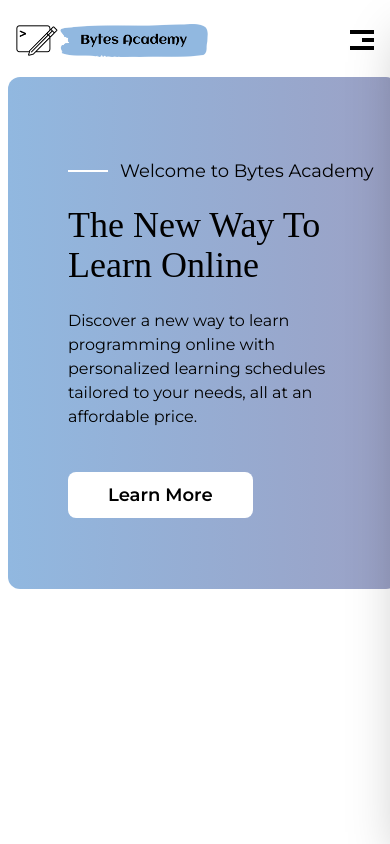
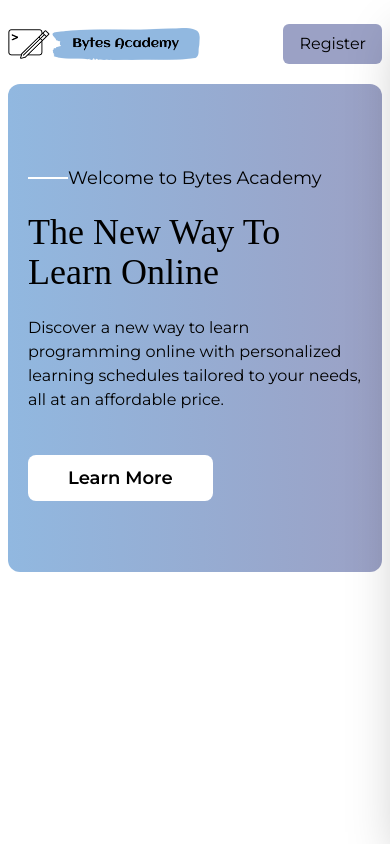
Before and after one commit to kalebmelaku/bytesacademy, a React (Vite) app: page / in a window 390 px wide. Built offline with nearby package versions, Linux system fonts and the light colour scheme; a web font is replaced by a local one.

Commit message:
margin issue fixed

```diff
--- a/src/App.jsx
+++ b/src/App.jsx
@@ -1,5 +1,6 @@
 import { BrowserRouter as Router, Route, Routes } from "react-router-dom";
 import Home from "./pages/Home";
+import Register from "./pages/Register";
 
 function App() {
 	return (
@@ -7,6 +8,7 @@ function App() {
       <Router>
         <Routes>
           <Route path="/" element={<Home />} />
+          <Route path="/register" element={<Register />} />
         </Routes>
       </Router>
 		</>
--- a/src/components/hero.jsx
+++ b/src/components/hero.jsx
@@ -4,7 +4,7 @@ import SplineComponent from "./spline";
 
 function Hero() {
 	return (
-			<div className="md:h-[800px] mx-2 md:mx-0 flex items-top justify-between bg-gradient-to-r from-[#91B8E0] to-[#9BA1C5] w-full rounded-xl mt-2">
+		<div className="md:h-[800px] flex items-top justify-between bg-gradient-to-r from-[#91B8E0] to-[#9BA1C5] rounded-xl mt-2 mx-2">
 				<HeroText />
 				<SplineComponent />
 			</div>
--- a/src/components/heroText.jsx
+++ b/src/components/heroText.jsx
@@ -2,9 +2,9 @@ import React from "react";
 import { Link } from "react-router-dom";
 function HeroText() {
 	return (
-		<div className="ml-10 flex flex-col px-5 py-20 lg:py-40 lg:justify-center">
+		<div className="md:ml-10 flex flex-col px-5 py-20 lg:py-40 lg:justify-center">
 			<p className="pb-5 text-lg flex items-center">
-				<div className="w-10 h-[2px] bg-white mr-3"></div>
+				<div className="w-10 h-[2px] bg-white md:mr-3"></div>
 				Welcome to Bytes Academy
 			</p>
 			<p className="text-4xl lg:text-7xl pb-3 font-aclonica">
--- a/src/components/navbar.jsx
+++ b/src/components/navbar.jsx
@@ -7,7 +7,7 @@ import { SidebarContext } from "../context/sidebarContext";
 function Navbar() {
 	const { isOpen, setIsOpen } = useContext(SidebarContext);
 	return (
-		<div className="flex items-center justify-between py-3 mx-4">
+		<div className="flex items-center justify-between py-3 mx-2">
 			{/* navbar */}
 			<img className="w-48" src={Logo} alt="" />
 
@@ -51,22 +51,22 @@ function Navbar() {
 				</li>
 			</ul>
 			<Link
-				className="bg-primary rounded-md px-7 py-2 hover:bg-secondary hover:text-white transition-colors duration-300 hidden lg:flex items-center justify-around"
+				className="bg-secondary md:bg-primary rounded-md px-4 md:px-7 py-2 hover:bg-primary md:hover:secondary  hover:text-white transition-colors duration-300 lg:flex items-center justify-around"
 				to={"/register"}
 			>
-				<FaGraduationCap className="text-2xl mr-4" />
+				<FaGraduationCap className="text-2xl mr-4 hidden md:block" />
 				Register
 			</Link>
 
 			{/* hamburger menu */}
-			<button
+			{/* <button
 				className="space-y-1 group lg:hidden"
 				onClick={() => setIsOpen(!isOpen)}
 			>
 				<div className="w-6 h-1 bg-black"></div>
 				<div className="w-3 h-1 bg-black ml-auto"></div>
 				<div className="w-6 h-1 bg-black"></div>
-			</button>
+			</button> */}
 			{/* menu */}
 			{/* <ul className="bg-primary w-screen h-screen absolute -top-full group-focus:top-0 right-0 duration-150 flex flex-col space-y-3 justify-evenly">
 					<button className="px-10 py-8 relative ml-auto">
--- a/src/output.css
+++ b/src/output.css
@@ -554,6 +554,40 @@ video {
   --tw-contain-style:  ;
 }
 
+.container {
+  width: 100%;
+}
+
+@media (min-width: 640px) {
+  .container {
+    max-width: 640px;
+  }
+}
+
+@media (min-width: 768px) {
+  .container {
+    max-width: 768px;
+  }
+}
+
+@media (min-width: 1024px) {
+  .container {
+    max-width: 1024px;
+  }
+}
+
+@media (min-width: 1440px) {
+  .container {
+    max-width: 1440px;
+  }
+}
+
+@media (min-width: 1536px) {
+  .container {
+    max-width: 1536px;
+  }
+}
+
 .fixed {
   position: fixed;
 }
@@ -586,24 +620,14 @@ video {
   z-index: 20;
 }
 
-.mx-4 {
-  margin-left: 1rem;
-  margin-right: 1rem;
+.mx-2 {
+  margin-left: 0.5rem;
+  margin-right: 0.5rem;
 }
 
 .my-2 {
   margin-top: 0.5rem;
   margin-bottom: 0.5rem;
-}
-
-.mx-2 {
-  margin-left: 0.5rem;
-  margin-right: 0.5rem;
-}
-
-.mx-auto {
-  margin-left: auto;
-  margin-right: auto;
 }
 
 .mb-5 {
@@ -618,8 +642,8 @@ video {
   margin-left: auto;
 }
 
-.mr-3 {
-  margin-right: 0.75rem;
+.mr-4 {
+  margin-right: 1rem;
 }
 
 .mt-2 {
@@ -628,14 +652,6 @@ video {
 
 .mt-5 {
   margin-top: 1.25rem;
-}
-
-.ml-10 {
-  margin-left: 2.5rem;
-}
-
-.mr-4 {
-  margin-right: 1rem;
 }
 
 .flex {
@@ -830,19 +846,14 @@ video {
   padding-right: 2.5rem;
 }
 
-.px-3 {
-  padding-left: 0.75rem;
-  padding-right: 0.75rem;
-}
-
 .px-4 {
   padding-left: 1rem;
   padding-right: 1rem;
 }
 
-.px-7 {
-  padding-left: 1.75rem;
-  padding-right: 1.75rem;
+.px-5 {
+  padding-left: 1.25rem;
+  padding-right: 1.25rem;
 }
 
 .py-2 {
@@ -870,11 +881,6 @@ video {
   padding-bottom: 2rem;
 }
 
-.px-5 {
-  padding-left: 1.25rem;
-  padding-right: 1.25rem;
-}
-
 .pb-3 {
   padding-bottom: 0.75rem;
 }
@@ -889,6 +895,11 @@ video {
 
 .font-montserrat {
   font-family: Montserrat;
+}
+
+.text-2xl {
+  font-size: 1.5rem;
+  line-height: 2rem;
 }
 
 .text-4xl {
@@ -909,11 +920,6 @@ video {
 .text-xl {
   font-size: 1.25rem;
   line-height: 1.75rem;
-}
-
-.text-2xl {
-  font-size: 1.5rem;
-  line-height: 2rem;
 }
 
 .font-medium {
@@ -986,6 +992,11 @@ video {
   background-color: rgb(156 163 175 / var(--tw-bg-opacity));
 }
 
+.hover\:bg-primary:hover {
+  --tw-bg-opacity: 1;
+  background-color: rgb(145 184 224 / var(--tw-bg-opacity));
+}
+
 .hover\:bg-secondary:hover {
   --tw-bg-opacity: 1;
   background-color: rgb(155 161 197 / var(--tw-bg-opacity));
@@ -1009,13 +1020,21 @@ video {
 }
 
 @media (min-width: 768px) {
-  .md\:mx-0 {
-    margin-left: 0px;
-    margin-right: 0px;
+  .md\:mx-auto {
+    margin-left: auto;
+    margin-right: auto;
   }
 
   .md\:ml-10 {
     margin-left: 2.5rem;
+  }
+
+  .md\:mr-3 {
+    margin-right: 0.75rem;
+  }
+
+  .md\:block {
+    display: block;
   }
 
   .md\:flex {
@@ -1034,13 +1053,14 @@ video {
     width: 35vw;
   }
 
-  .md\:w-full {
-    width: 100%;
+  .md\:bg-primary {
+    --tw-bg-opacity: 1;
+    background-color: rgb(145 184 224 / var(--tw-bg-opacity));
   }
 
-  .md\:px-5 {
-    padding-left: 1.25rem;
-    padding-right: 1.25rem;
+  .md\:px-7 {
+    padding-left: 1.75rem;
+    padding-right: 1.75rem;
   }
 
   .md\:text-xl {
@@ -1050,10 +1070,6 @@ video {
 }
 
 @media (min-width: 1024px) {
-  .lg\:block {
-    display: block;
-  }
-
   .lg\:flex {
     display: flex;
   }
@@ -1068,11 +1084,6 @@ video {
 
   .lg\:justify-center {
     justify-content: center;
-  }
-
-  .lg\:px-32 {
-    padding-left: 8rem;
-    padding-right: 8rem;
   }
 
   .lg\:px-\[35px\] {
--- a/src/pages/Home.jsx
+++ b/src/pages/Home.jsx
@@ -5,7 +5,7 @@ import Sidebar from "../components/sidebar";
 
 function Home() {
 	return (
-		<div className="w-full py-3 px-15 lg:px-32 mx-auto md:h-screen font-montserrat">
+		<div className="py-3 md:h-screen font-montserrat container md:mx-auto overflow-x-hidden">
 			<Navbar />
 			<Sidebar />
 			<Hero />
--- /dev/null
+++ b/src/pages/Register.jsx
@@ -0,0 +1,9 @@
+import React from 'react'
+
+function Register() {
+  return (
+    <div>Register</div>
+  )
+}
+
+export default Register
```
